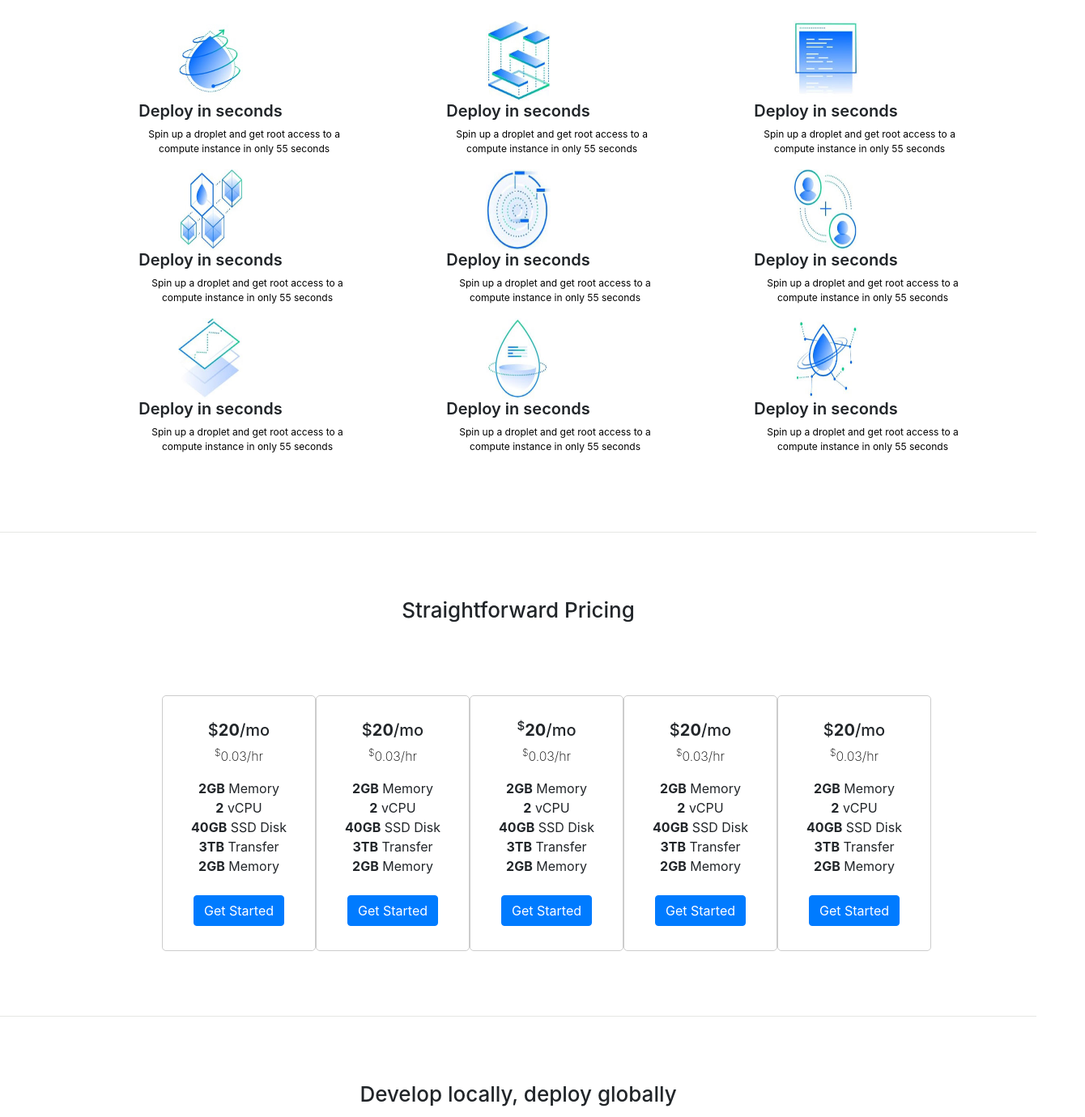
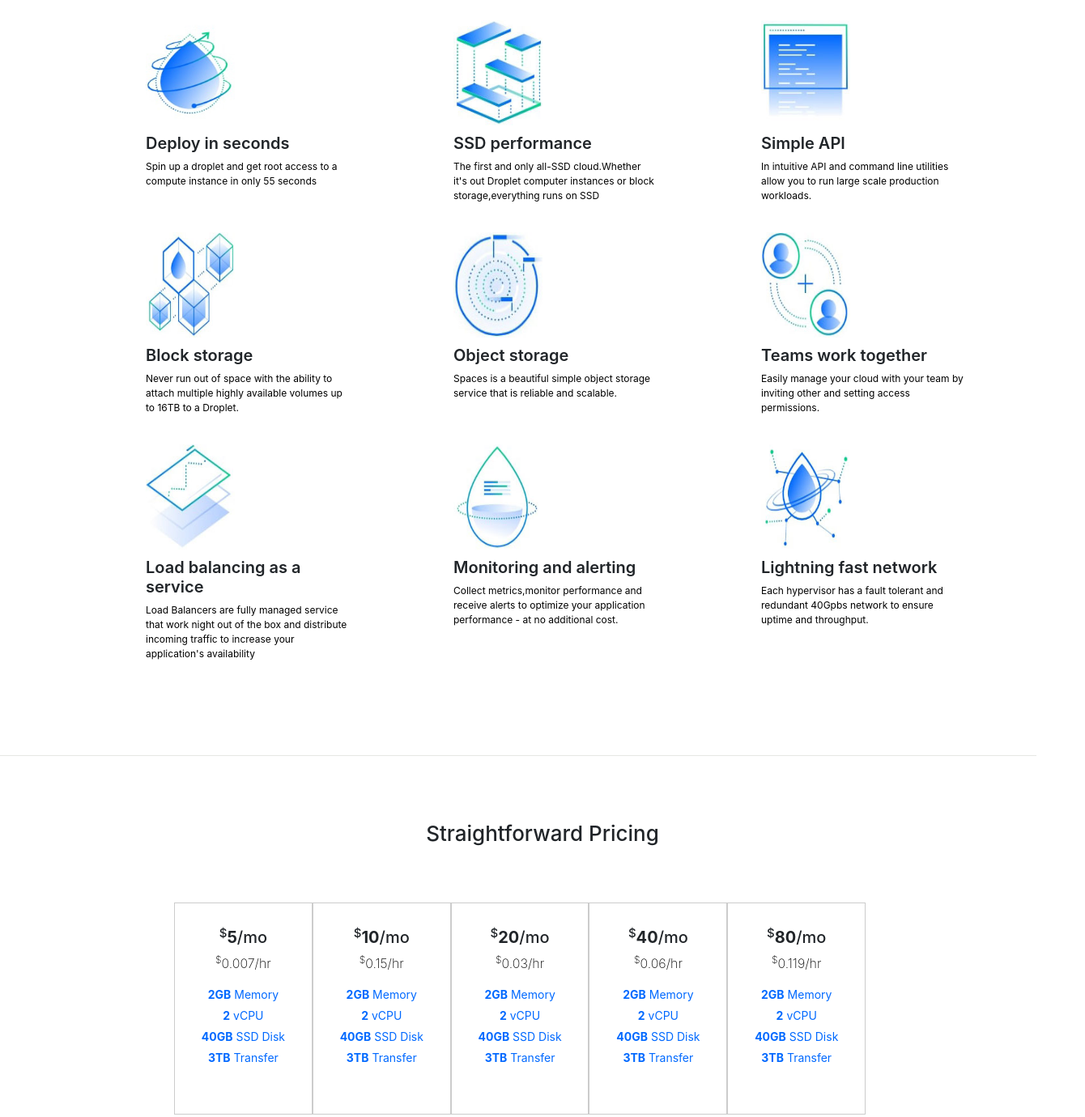
Before and after one commit to zunaid59/DigitalOcean_siteDesign, a plain HTML site: page index.html in a window 1280 px wide. Shown: the part 800-2180 px from the top of the page at 81% size, 1340 px wide, since content can reach past the window. Drawn offline with nearby package versions, Linux system fonts and the light colour scheme.

Commit message:
service area & price table design updated

```diff
--- a/index.html
+++ b/index.html
@@ -53,105 +53,127 @@
         </div>
     </div>
 </div>
-<div class="service_section section_padding">
-    <div class="container">
+<section class="service_section section_padding">
+        <div class="container service_box">
             <div class="section_title">
                 <h2>Seamlessly manage your infrastructure</h2>
             </div>
             <br>
             <div class="row">
-            <div class="col-sm-4">
-                <div class="col-sm-12 img_box">
+                <div class="col-sm-4 img_box">
+                    <div class="col-sm-12 ">
                         <img src="img/1image.jpg" alt="">
                     </div>
-                <div class="col-sm-12">
+                    <div class="col-sm-12 content_box">
                         <h5>Deploy in seconds</h5>
                         <p>Spin up a droplet and get root access to a compute instance in only 55 seconds</p>
                     </div>
                 </div>
-            <div class="col-sm-4">
-                <div class="col-sm-12 img_box">
+                <div class="col-sm-4 img_box">
+                    <div class="col-sm-12">
                         <img src="img/22.jpg" alt="">
                     </div>
-                <div class="col-sm-12">
-                    <h5>Deploy in seconds</h5>
-                    <p>Spin up a droplet and get root access to a compute instance in only 55 seconds</p>
+                    <div class="col-sm-12 content_box">
+                        <h5>SSD performance</h5>
+                        <p>The first and only all-SSD cloud.Whether it's out Droplet computer instances or block storage,everything runs on SSD</p>
                     </div>
                 </div>
-            <div class="col-sm-4">
-                <div class="col-sm-12 img_box">
+                <div class="col-sm-4 img_box">
+                    <div class="col-sm-12">
                         <img src="img/23.jpg" alt="">
                     </div>
-                <div class="col-sm-12">
-                    <h5>Deploy in seconds</h5>
-                    <p>Spin up a droplet and get root access to a compute instance in only 55 seconds</p>
+                    <div class="col-sm-12 content_box">
+                        <h5>Simple API</h5>
+                        <p>In intuitive API and command line utilities allow you to run large scale production workloads.</p>
                     </div>
                 </div>
             </div>
             <div class="row">
-            <div class="col-sm-4">
+                <div class="col-sm-4 img_box">
+                    <div class="col-sm-12 ">
                         <img src="img/24.jpg" alt="">
-                <h5>Deploy in seconds</h5>
-                <p>Spin up a droplet and get root access to a compute instance in only 55 seconds</p>
                     </div>
-            <div class="col-sm-4">
+                    <div class="col-sm-12 content_box">
+                        <h5>Block storage</h5>
+                        <p>Never run out of space with the ability to attach multiple highly available volumes up to 16TB to a Droplet. </p>
+                    </div>
+                </div>
+                <div class="col-sm-4 img_box">
+                    <div class="col-sm-12">
                         <img src="img/25.jpg" alt="">
-                <h5>Deploy in seconds</h5>
-                <p>Spin up a droplet and get root access to a compute instance in only 55 seconds</p>
                     </div>
-            <div class="col-sm-4">
+                    <div class="col-sm-12 content_box">
+                        <h5>Object storage</h5>
+                        <p>Spaces is a beautiful simple object storage service that is reliable and scalable.</p>
+                    </div>
+                </div>
+                <div class="col-sm-4 img_box">
+                    <div class="col-sm-12">
                         <img src="img/26.jpg" alt="">
-                <h5>Deploy in seconds</h5>
-                <p>Spin up a droplet and get root access to a compute instance in only 55 seconds</p>
+                    </div>
+                    <div class="col-sm-12 content_box">
+                        <h5>Teams work together</h5>
+                        <p>Easily manage your cloud with your team by inviting other and setting access permissions.</p>
+                    </div>
                 </div>
             </div>
             <div class="row">
-            <div class="col-sm-4">
+                <div class="col-sm-4 img_box">
+                    <div class="col-sm-12 ">
                         <img src="img/27.jpg" alt="">
-                <h5>Deploy in seconds</h5>
-                <p>Spin up a droplet and get root access to a compute instance in only 55 seconds</p>
                     </div>
-            <div class="col-sm-4">
-                <img src="img/28.jpg" alt="">
-                <h5>Deploy in seconds</h5>
-                <p>Spin up a droplet and get root access to a compute instance in only 55 seconds</p>
-            </div>
-            <div class="col-sm-4">
-                <img src="img/29.jpg" alt="">
-                <h5>Deploy in seconds</h5>
-                <p>Spin up a droplet and get root access to a compute instance in only 55 seconds</p>
+                    <div class="col-sm-12 content_box">
+                        <h5>Load balancing as a service</h5>
+                        <p>Load Balancers are fully managed service that work night out of the box and distribute incoming traffic to increase your
+                            application's availability</p>
                     </div>
                 </div>
-
+                <div class="col-sm-4 img_box">
+                    <div class="col-sm-12">
+                        <img src="img/28.jpg" alt="">
                     </div>
-
+                    <div class="col-sm-12 content_box">
+                        <h5>Monitoring and alerting</h5>
+                        <p>Collect metrics,monitor performance and receive alerts to optimize your application performance - at no additional cost.</p>
                     </div>
+                </div>
+                <div class="col-sm-4 img_box">
+                    <div class="col-sm-12">
+                        <img src="img/29.jpg" alt="">
+                    </div>
+                    <div class="col-sm-12 content_box">
+                        <h5>Lightning fast network</h5>
+                        <p>Each hypervisor has a fault tolerant and redundant 40Gpbs network to ensure uptime and throughput. </p>
+                    </div>
+                </div>
+            </div>
+        </div>
+</section>
 
 <div class="price_section section_padding">
+
+    <div class="container price_box">
         <div class="section_title">
             <h2>Straightforward Pricing</h2>
         </div>
-    <div class="container price_box">
-        <div class="row">
+        <div class="row price_card">
             <div class="col-sm-2 price_div">
-                <h5>&dollar;<b>20</b>/mo</h5>
-                <p style="color: black"><sup> &dollar;</sup>0.03/hr</p>
+                <h5><sup> &dollar;</sup><b>5</b>/mo</h5>
+                <p style="color: black"><sup> &dollar;</sup>0.007/hr</p>
                 <li><strong>2GB</strong> Memory</li>
                 <li><strong>2</strong> vCPU</li>
                 <li><strong>40GB</strong> SSD Disk</li>
                 <li><strong>3TB</strong> Transfer</li>
-                <li><strong>2GB</strong> Memory</li>
                 <br>
                 <a href="#" class="btn btn-primary">Get Started</a>
             </div>
             <div class="col-sm-2 price_div">
-                <h5>&dollar;<b>20</b>/mo</h5>
-                <p style="color: black"><sup> &dollar;</sup>0.03/hr</p>
+                <h5><sup> &dollar;</sup><b>10</b>/mo</h5>
+                <p style="color: black"><sup> &dollar;</sup>0.15/hr</p>
                 <li><strong>2GB</strong> Memory</li>
                 <li><strong>2</strong> vCPU</li>
                 <li><strong>40GB</strong> SSD Disk</li>
                 <li><strong>3TB</strong> Transfer</li>
-                <li><strong>2GB</strong> Memory</li>
                 <br>
                 <a href="#" class="btn btn-primary">Get Started</a>
             </div>
@@ -162,29 +184,26 @@
                 <li><strong>2</strong> vCPU</li>
                 <li><strong>40GB</strong> SSD Disk</li>
                 <li><strong>3TB</strong> Transfer</li>
-                <li><strong>2GB</strong> Memory</li>
                 <br>
                 <a href="#" class="btn btn-primary">Get Started</a>
             </div>
             <div class="col-sm-2 price_div">
-                <h5>&dollar;<b>20</b>/mo</h5>
-                <p style="color: black"><sup> &dollar;</sup>0.03/hr</p>
+                <h5><sup> &dollar;</sup><b>40</b>/mo</h5>
+                <p style="color: black"><sup> &dollar;</sup>0.06/hr</p>
                 <li><strong>2GB</strong> Memory</li>
                 <li><strong>2</strong> vCPU</li>
                 <li><strong>40GB</strong> SSD Disk</li>
                 <li><strong>3TB</strong> Transfer</li>
-                <li><strong>2GB</strong> Memory</li>
                 <br>
                 <a href="#" class="btn btn-primary">Get Started</a>
             </div>
             <div class="col-sm-2 price_div">
-                <h5>&dollar;<b>20</b>/mo</h5>
-                <p style="color: black"><sup>&dollar;</sup>0.03/hr</p>
+                <h5><sup> &dollar;</sup><b>80</b>/mo</h5>
+                <p style="color: black"><sup>&dollar;</sup>0.119/hr</p>
                 <li><strong>2GB</strong> Memory</li>
                 <li><strong>2</strong> vCPU</li>
                 <li><strong>40GB</strong> SSD Disk</li>
                 <li><strong>3TB</strong> Transfer</li>
-                <li><strong>2GB</strong> Memory</li>
                 <br>
                 <a href="#" class="btn btn-primary">Get Started</a>
             </div>
--- a/style.css
+++ b/style.css
@@ -117,9 +117,13 @@ text-decoration: none;
 /****** service area style  *****/
 
 .service_section{
+    border-bottom: 1px solid rgba(91, 92, 75, 0.15);
     text-align: center;
-    border-bottom: 1px solid rgba(91, 92, 75, 0.15);
 
+}
+
+.service_box {
+    margin-left: 150px;
 }
 
 .service_section h5{
@@ -130,47 +134,51 @@ text-decoration: none;
 .service_section p{
     color: black;
     font-size: 12px;
-    margin-left: 26%;
+    /*margin-left: 26%;*/
 }
 
-/*.service_section img{*/
-    /*width: 100px;*/
-    /*height:80px;*/
-/*}*/
+.service_section img{
+    width: 110px;
+    height:130px;
+    margin-bottom: 10px;
+}
+
+.img_box{
+    margin-bottom: 20px;
+   text-align: left;
+    width: 20%;
+}
+
+.content_box{
+    width: 80%;
+}
 
 
-.service_section img{
-    height: 100px;
-    width: 80px;
-}
+/*.service_section img{*/
+    /*height: 100px;*/
+    /*width: 80px;*/
+/*}*/
 
 
 /****************       pricing area style  ****************/
 
 .price_section{
-    text-align: center;
+
     border-bottom: 1px solid rgba(91, 92, 75, 0.15);
 
 }
 .price_box{
-    margin-left: 200px;
+    margin-left: 100px;
+    text-align: center;
 }
 
-.price_section .price_div{
+.price_div{
     padding: 30px;
+    width: 100%;
     border: 1px solid #ccc;
     background-color: #fff;
-    border-radius: 5px;
-    margin-top: 30px;
+    margin-top: 10px;
 }
-.price_section .price_div li{
-    list-style: none;
-}
-
-/*.price_section .price_div button{*/
-    /*width: 100%;*/
-/*}*/
-
 
 .price_div p{
     color: black;
@@ -178,6 +186,34 @@ text-decoration: none;
     font-weight: 200;
 }
 
+.price_div a{
+    display: none;
+}
+
+.price_div:hover a{
+    display: block;
+    border-color: #80b4ff;
+
+}
+
+.price_div:hover {
+    border-color: #80b4ff;
+    transform: scale(1.05);
+    transition: transform .5s;
+    z-index: 1;
+}
+
+.price_card{
+    margin-left: 100px;
+}
+
+
+.price_section .price_div li{
+    list-style: none;
+    color: #0069ff;
+    font-size: 14px;
+    margin-bottom: 5px;
+}
 
 section ul li{
     list-style: none;
```
Lines whose indentation alone changed are shown as unchanged.
